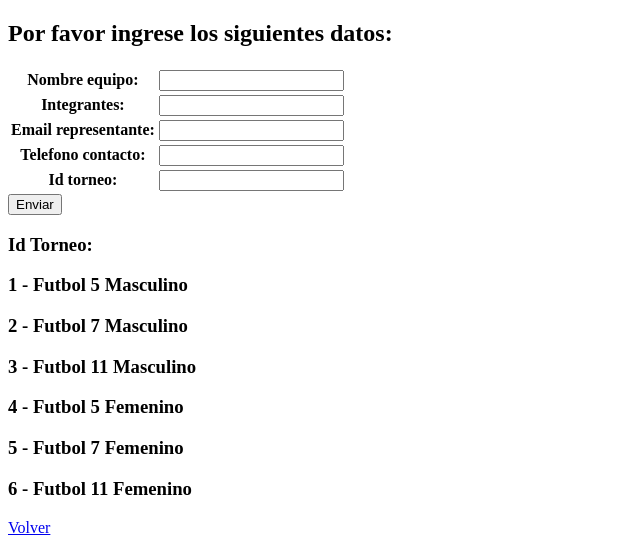
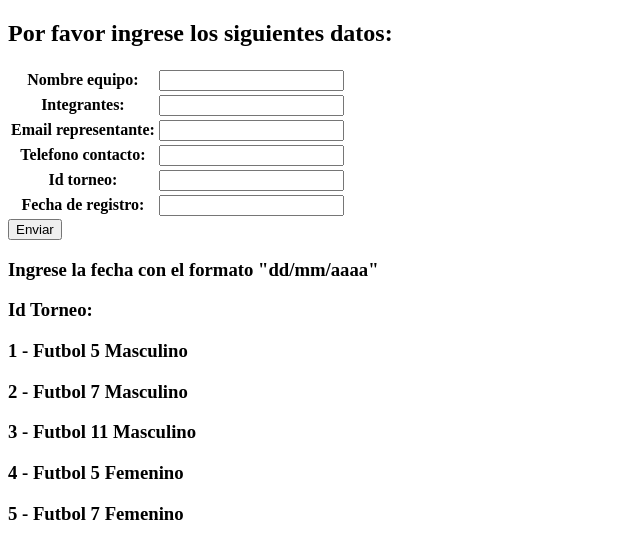
Before and after one commit to nicolasmcardozo/ProyectoFinal, a Django app: page /AppFinal/anotarseFutbol in a window 1280 px wide. Shown: the top 535 px of the page, without its empty margins (0-640 px from the left). Run offline with Django 4.2, Linux system fonts and the light colour scheme; the visitor is signed in with stand-in values (Sample User, id 1).

Commit message:
se agrega date en formulario

```diff
--- a/ProyectoFinal/AppFinal/forms.py
+++ b/ProyectoFinal/AppFinal/forms.py
@@ -9,6 +9,7 @@ class FutbolFormulario(forms.Form):
     email_representante = forms.EmailField()
     telefono_contacto = forms.CharField(max_length=40)
     id_torneo = forms.IntegerField()
+    fecha_de_registro = forms.DateField()
 
 class TenisFormulario(forms.Form):
 
--- a/ProyectoFinal/AppFinal/models.py
+++ b/ProyectoFinal/AppFinal/models.py
@@ -10,6 +10,7 @@ class Futbol(models.Model):
     email_representante = models.EmailField()
     telefono_contacto = models.CharField(max_length=40)
     id_torneo = models.IntegerField()
+    fecha_de_registro = models.DateField()
 
     def __str__(self):
         return f"{self.nombre_equipo}"
--- a/ProyectoFinal/AppFinal/templates/AppFinal/anotarseFutbol.html
+++ b/ProyectoFinal/AppFinal/templates/AppFinal/anotarseFutbol.html
@@ -33,6 +33,7 @@
         <input type="submit", value="Enviar">
 
     </form>
+    <h3>Ingrese la fecha con el formato "dd/mm/aaaa"</h3>
     <h3>Id Torneo:</h3>
     <h3>1 - Futbol 5 Masculino</h3>
     <h3>2 - Futbol 7 Masculino</h3>
--- a/ProyectoFinal/AppFinal/views.py
+++ b/ProyectoFinal/AppFinal/views.py
@@ -24,7 +24,7 @@ def futbol(request): #CORREGIDO
 
 		if miFormulario.is_valid:
 			informacion = miFormulario.cleaned_data
-			futbol = Futbol(nombre_equipo = informacion['nombre_equipo'], integrantes = informacion['integrantes'],email_representante = informacion['email_representante'],telefono_contacto = informacion['telefono_contacto'],id_torneo = informacion['id_torneo'])
+			futbol = Futbol(nombre_equipo = informacion['nombre_equipo'], integrantes = informacion['integrantes'],email_representante = informacion['email_representante'],telefono_contacto = informacion['telefono_contacto'],id_torneo = informacion['id_torneo'],fecha_de_registro = informacion['fecha_de_registro'])
 			futbol.save()
 		return render(request,"AppFinal/inicio.html")
 
@@ -42,7 +42,7 @@ def anotarseFutbol(request): #CORREGIDO
 
 		if miFormulario.is_valid:
 			informacion = miFormulario.cleaned_data
-			futbol = Futbol(nombre_equipo = informacion['nombre_equipo'], integrantes = informacion['integrantes'],email_representante = informacion['email_representante'],telefono_contacto = informacion['telefono_contacto'],id_torneo = informacion['id_torneo'])
+			futbol = Futbol(nombre_equipo = informacion['nombre_equipo'], integrantes = informacion['integrantes'],email_representante = informacion['email_representante'],telefono_contacto = informacion['telefono_contacto'],id_torneo = informacion['id_torneo'], fecha_de_registro = informacion['fecha_de_registro'])
 			futbol.save()
 		return render(request,"AppFinal/inicio.html")
 
```
Also changed, not shown: ProyectoFinal/AppFinal/migrations/0001_initial.py, ProyectoFinal/AppFinal/migrations/0002_avatar.py (deleted).
